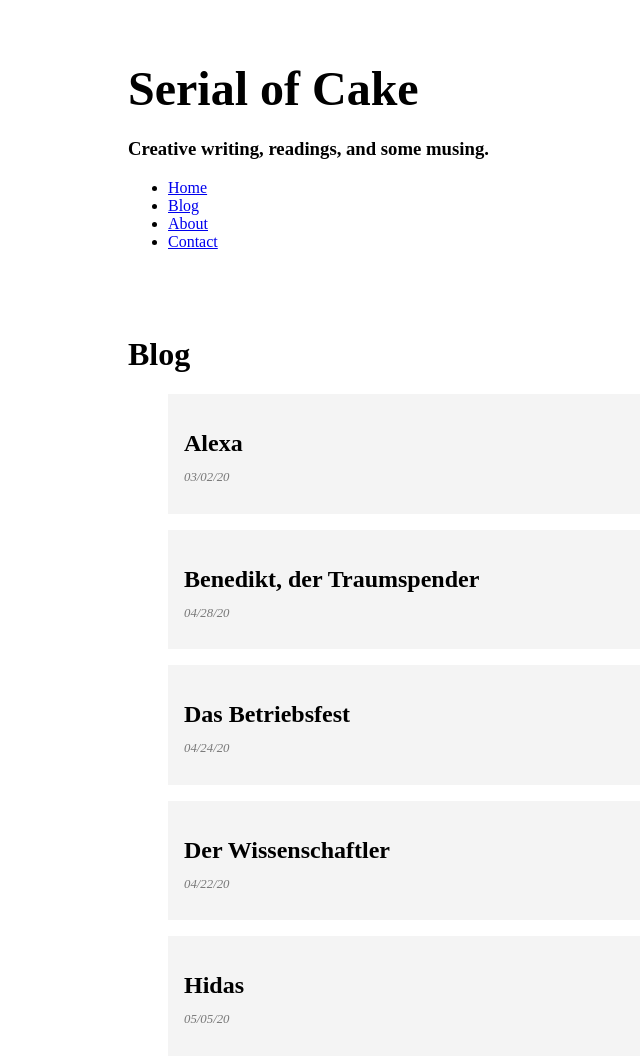
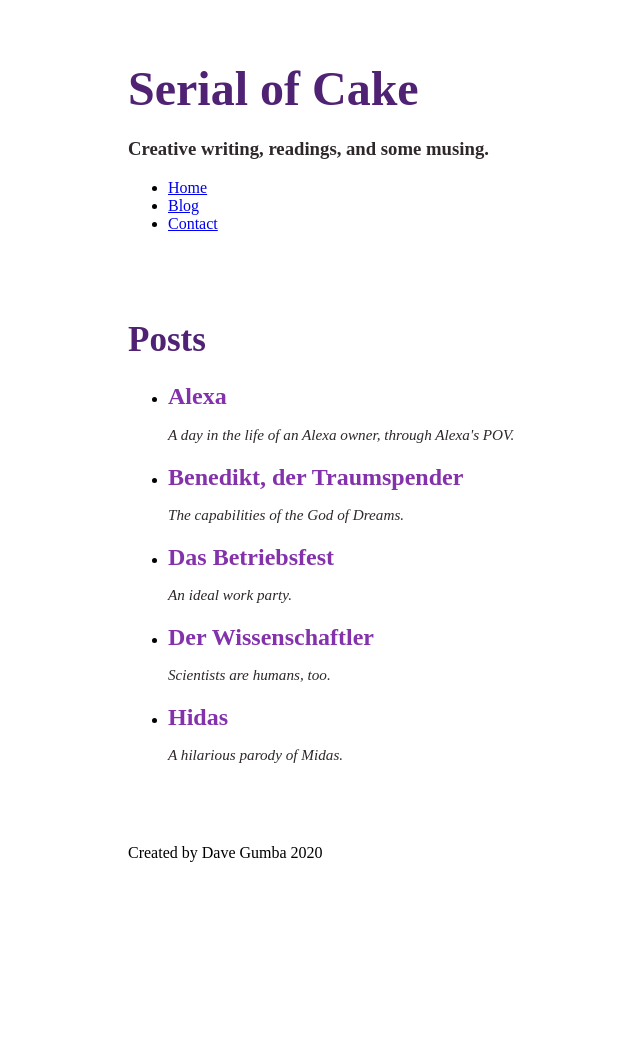
Before and after one commit to OneCodeMan/hammerfest-alta, a Gatsby site: page /blog in a window 1280 px wide. Shown: the top 1059 px of the page, without its empty margins (137-777 px from the left). After the commit the page ends 902 px from the top, so only its background shows below. Built offline with nearby package versions, Linux system fonts and the light colour scheme; Gatsby itself is replaced by a stand-in of ours.

```diff
--- a/src/components/header.js
+++ b/src/components/header.js
@@ -21,7 +21,7 @@
                    {data.site.siteMetadata.title}
                </Link>
            </h1>
-           <h3>
+           <h3 className={headerStyles.subtitle}>
                Creative writing, readings, and some musing.
            </h3>
            <nav>
@@ -33,9 +33,6 @@
                         <Link to="/blog" className={headerStyles.navItem} activeClassName={headerStyles.activeNavItem}>Blog</Link>
                    </li>
                    <li>
-                        <Link to="/about" className={headerStyles.navItem} activeClassName={headerStyles.activeNavItem}>About</Link>
-                   </li>
-                   <li>
                         <Link to="/contact" className={headerStyles.navItem} activeClassName={headerStyles.activeNavItem}>Contact</Link>
                    </li>
                </ul>
--- a/src/components/header.module.scss
+++ b/src/components/header.module.scss
@@ -1,12 +1,21 @@
+$title-colour: #502274;
+$subtitle-colour: #2E282A;
+$nav-item-colour: #502274;
+$active-nav-item-colour: #380036;
+
 /* Header */
 .header {
     padding: 1rem 0 3rem;
 }
 
 .title {
-    color: #000000;
+    color: $title-colour;
     font-size: 3rem;
     text-decoration: none;
+}
+
+.subtitle {
+    color: $subtitle-colour;
 }
 
 /* Nav items */
@@ -18,7 +27,7 @@
 }
 
 .nav-item {
-    color: #9381FF;
+    color: $nav-item-colour;
     font-size: 1.1rem;
     margin-right: 1.3rem;
     text-decoration: none;
@@ -29,5 +38,6 @@
 }
 
 .active-nav-item {
-    color: #3D2645;
+    color: $active-nav-item-colour;
+    text-decoration: underline;
 }
--- a/src/components/layout.module.scss
+++ b/src/components/layout.module.scss
@@ -5,7 +5,7 @@
 
     display: flex;
     flex-direction: column;
-    min-height: 100vh;
+    min-height: 90vh;
 }
 
 .content {
--- a/src/pages/blog.js
+++ b/src/pages/blog.js
@@ -26,20 +26,19 @@
 
     return (
         <Layout>
-            <h1>Blog</h1>
-            <ol className={blogStyles.posts}>
+            <h1 className={blogStyles.heading}>Posts</h1>
+            <ul className={blogStyles.posts}>
                 {data.allMarkdownRemark.edges.map((edge) => {
                     return (
                         <li className={blogStyles.post}>
                             <Link to={`/blog/${edge.node.fields.slug}`}>
-                              <h2>{edge.node.frontmatter.title}</h2>
+                              <h2 className={blogStyles.title}>{edge.node.frontmatter.title}</h2>
                               <p>{edge.node.frontmatter.synopsis}</p>
-                              <p>{edge.node.frontmatter.date}</p>
                             </Link>
                         </li>
                     )
                 })}
-            </ol>
+            </ul>
         </Layout>
     )
 
--- a/src/pages/blog.module.scss
+++ b/src/pages/blog.module.scss
@@ -1,21 +1,30 @@
-.posts {
-    list-style-type: none;
-    margin: 0;
+$heading-colour: #502274;
+$title-colour: #8332AC;
+$title-hover-colour: #8B5FBF;
+$synopsis-colour: #2E282A;
+
+.heading {
+    color: $heading-colour;
+    font-size: 35px;
+}
+
+.postDiv {
+    display: flex;
+}
+
+.title {
+    color: $title-colour;
+}
+
+.title:hover {
+    text-decoration: underline;
+    color: $title-hover-colour;
 }
 
 .post {
-    margin: 1rem 0;
 
     a {
-        background: #f4f4f4;
-        color: #000000;
-        display: block;
-        padding: 1rem;
         text-decoration: none;
-    }
-
-    a:hover {
-        background: #e4e4e4;
     }
 
     h2 {
@@ -23,8 +32,8 @@
     }
 
     p {
-        color: #777777;
-        font-size: .8rem;
+        color: $synopsis-colour;
+        font-size: 0.95rem;
         font-style: italic;
     }
 }
--- a/src/pages/contact.js
+++ b/src/pages/contact.js
@@ -1,11 +1,12 @@
 import React from 'react';
 
 import Layout from '../components/layout';
+import contactStyles from './contact.module.scss';
 
 const ContactPage = () => {
     return (
         <Layout>
-            <h1>Contact</h1>
+            <h1 className={contactStyles.heading}>Contact</h1>
             <p><a href="https://github.com/onecodeman" target="_blank">OneCodeMan</a> on Github :D</p>
         </Layout>
     )
--- /dev/null
+++ b/src/pages/contact.module.scss
@@ -0,0 +1,5 @@
+$heading-title-colour: #502274;
+
+.heading {
+    color: $heading-title-colour;
+}
--- /dev/null
+++ b/src/pages/index.module.scss
@@ -0,0 +1,18 @@
+$heading-title-colour: #502274;
+$paragraph-text-colour: black;
+$paragraph-text-size: 18px;
+$paragraph-font: Garamond, Georgia, serif;
+
+.description {
+    color: $paragraph-text-colour;
+    font-size: $paragraph-text-size;
+    font-family: $paragraph-font;
+}
+
+.heading {
+    color: $heading-title-colour;
+}
+
+li {
+    font-size: $paragraph-text-size;
+}
--- a/src/posts/alexa.md
+++ b/src/posts/alexa.md
@@ -1,6 +1,6 @@
 ---
 title: "Alexa"
-synopsis: ""
+synopsis: "A day in the life of an Alexa owner, through Alexa's POV."
 date: "03/02/20"
 ---
 Ich bin Alexa. Ich bin klein, zylindrisch, und ich habe eine roboterhafte Stimme.
--- a/src/posts/benedikt.md
+++ b/src/posts/benedikt.md
@@ -1,6 +1,6 @@
 ---
 title: "Benedikt, der Traumspender"
-synopsis: ""
+synopsis: "The capabilities of the God of Dreams."
 date: "04/28/20"
 ---
 
--- a/src/posts/das-betriebsfest.md
+++ b/src/posts/das-betriebsfest.md
@@ -1,6 +1,6 @@
 ---
 title: "Das Betriebsfest"
-synopsis: ""
+synopsis: "An ideal work party."
 date: "04/24/20"
 ---
 _M1: Mitarbeiter 1_
--- a/src/posts/der-wissenschaftler.md
+++ b/src/posts/der-wissenschaftler.md
@@ -1,6 +1,6 @@
 ---
 title: "Der Wissenschaftler"
-synopsis: ""
+synopsis: "Scientists are humans, too."
 date: "04/22/20"
 ---
 
--- a/src/posts/hidas.md
+++ b/src/posts/hidas.md
@@ -1,6 +1,6 @@
 ---
 title: "Hidas"
-synopsis: ""
+synopsis: "A hilarious parody of Midas."
 date: "05/05/20"
 ---
 
--- a/src/templates/blog.module.scss
+++ b/src/templates/blog.module.scss
@@ -1,8 +1,10 @@
 $content-font: Garamond, Georgia, serif;
+$title-colour: #8332AC;
 
 .title {
     font-family: $content-font;
     font-weight: bold;
+    color: $title-colour;
 }
 
 .date {
```
Also changed, not shown: src/pages/about.js (deleted, +0 -16 lines), src/pages/index.js (+23 -3 lines).
